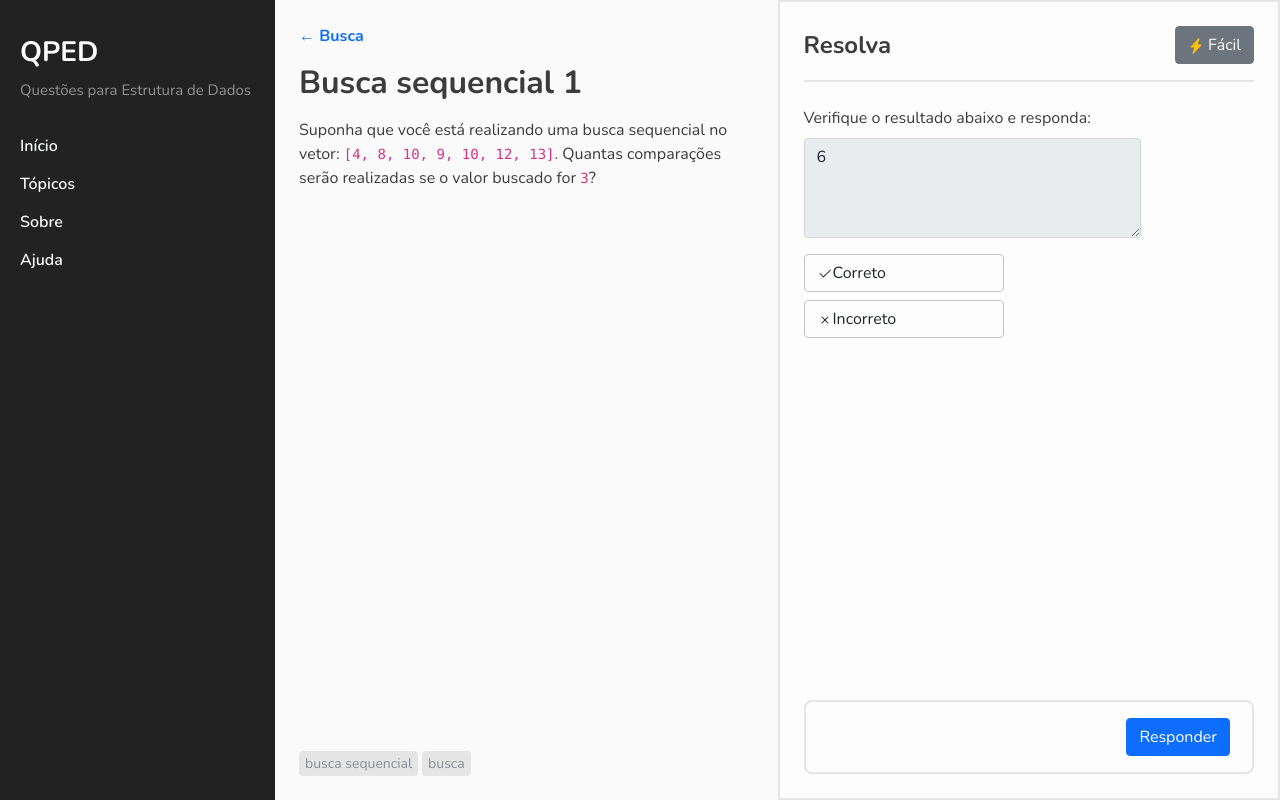
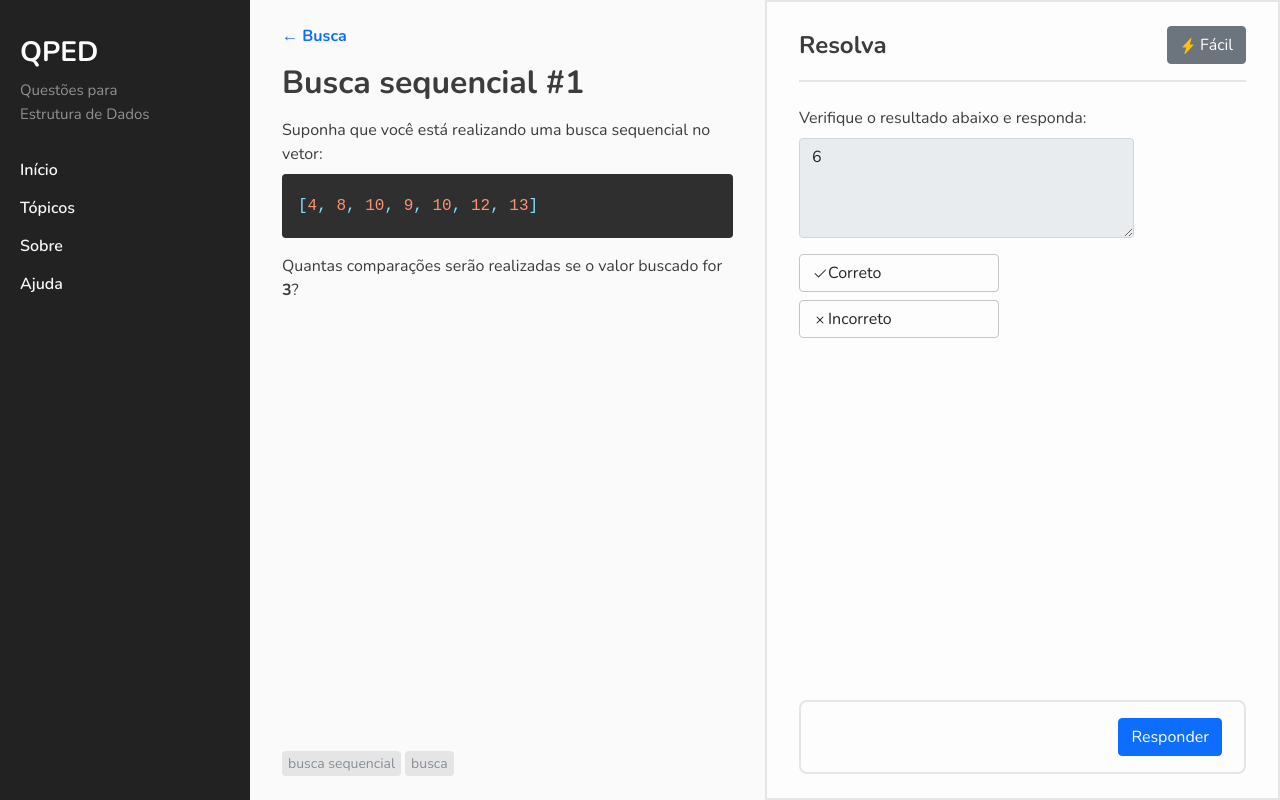
Before and after one commit to utfpr-qped/qped, a React (Create React App) app: page /topics/busca/busca-1 in a window 1280 px wide. Built offline with nearby package versions, Linux system fonts and the light colour scheme; the HTML template or start-up script is replaced by a standard one.

Commit message:
chore: add syntax highlighting for code blocks

```diff
--- a/package.json
+++ b/package.json
@@ -6,6 +6,7 @@
     "@testing-library/jest-dom": "^5.11.4",
     "@testing-library/react": "^11.1.0",
     "@testing-library/user-event": "^12.1.10",
+    "@types/react-syntax-highlighter": "^13.5.1",
     "react": "^17.0.2",
     "react-dom": "^17.0.2",
     "react-markdown": "^6.0.2",
@@ -13,6 +14,7 @@
     "react-router-dom": "^5.2.0",
     "react-scripts": "4.0.3",
     "react-search-autocomplete": "^5.2.2",
+    "react-syntax-highlighter": "^15.4.3",
     "web-vitals": "^1.0.1"
   },
   "scripts": {
--- a/src/components/Navbar/index.css
+++ b/src/components/Navbar/index.css
@@ -1,6 +1,6 @@
 .sidenav {
   height: 100%;
-  width: 275px;
+  width: 250px;
   position: fixed;
   z-index: 1;
   top: 0;
--- a/src/components/Navbar/index.js
+++ b/src/components/Navbar/index.js
@@ -6,7 +6,7 @@ const Navbar = () => {
     <nav className="sidenav">
       <div className="brand">
         <div className="h3">QPED</div>
-        <span>Questões para Estrutura de Dados</span>
+        <span>Questões para <br/>Estrutura de Dados</span>
       </div>
 
       <div className="nav-menu">
--- a/src/index.css
+++ b/src/index.css
@@ -34,5 +34,5 @@ a { text-decoration: none; }
 /* Page content */
 main {
   height: 100%;
-  margin-left: 275px;
+  margin-left: 250px;
 }
--- a/src/utils/questions.js
+++ b/src/utils/questions.js
@@ -15,10 +15,12 @@ export const questions = {
   busca: [
     {
       id: 'busca-1',
-      title: 'Busca sequencial 1',
-      text: `Suponha que você está realizando uma busca sequencial no vetor: \`[{vet=3:13:+{6:11}}]\`.
-Quantas comparações serão realizadas se o valor buscado for \`{valor=3:13}\`?
-      `,
+      title: 'Busca sequencial #1',
+      text: `
+Suponha que você está realizando uma busca sequencial no vetor: \`[{vet=3:13:+{6:11}}]\`
+
+Quantas comparações serão realizadas se o valor buscado for **{valor=3:13}**?
+      }`,
       answer: function (values) {
         const { vet, valor } = values
         let answer = []// resposta a ser retornada
@@ -39,10 +41,10 @@ Quantas comparações serão realizadas se o valor buscado for \`{valor=3:13}\`?
     },
     {
       id: 'busca-2',
-      title: 'Busca sequencial 2',
-      text: `Considere o método de busca sequencial em um vetor contendo os elementos: **\`[{vet=2:23:+{5:10}}]\`**.
+      title: 'Busca sequencial #2',
+      text: `Considere o método de busca sequencial em um vetor contendo os elementos: \`[{vet=2:23:+{5:10}}]\`
 
-Qual deve ser o retorno da busca quando o usuário pesquisar pelo item **\`{valor=2:23}\`**?
+Qual deve ser o retorno da busca quando o usuário pesquisar pelo item **{valor=2:23}**?
       `,
       // Retorna o index do primeiro valor encontrado e retorna -1 se não for encontrado.
       answer: function (values) {
@@ -67,8 +69,10 @@ Qual deve ser o retorno da busca quando o usuário pesquisar pelo item **\`{valo
       id: 'busca-3',
       title: 'Busca sequencial otimizada',
       text: `
-Suponha que seja feita uma busca sequencial otimizada no vetor \`[{vet=1:10:{5:10}}]\` que deve ser ordenado antes da busca.
-
+Suponha que seja feita uma busca sequencial otimizada no vetor a seguir, o qual deve ser ordenado antes da busca.
+\`\`\`
+[{vet=1:10:{5:10}}]
+\`\`\`
 Quantas comparações serão realizadas se o valor a ser buscado for **{valor=1:10}**?
     `,
       answer: function (values) {
@@ -117,21 +121,23 @@ Quantas comparações serão realizadas se o valor a ser buscado for **{valor=1:
   pilha: [
     {
       id: 'pilha-1',
-      title: 'Simulaçao com Pilhas #1',
+      title: 'Simulaçao com Pilhas',
       text: `
-Considerando a função a seguir que recebe um número como argumento e utiliza a pilha S para processá-lo, o que será impresso quando \`fun({n=5:10})\` for chamado?
+Considerando a função a seguir que recebe um número como argumento e utiliza a pilha S para processá-lo.
+
+O que será impresso quando **fun({n=5:10})** for chamado?
 \`\`\`
 void fun(int n) {
   stack S;
   while (n > 1) {
     push(&S, n%2);
     n = n/2;
-  }
+  \\}
   while (!isEmpty(&S))
     printf("%d ", pop(&S));
-}
+\\}
 \`\`\`
-      `,
+`,
       answer: function (values) {
         let { n } = values
         let stack = []
@@ -151,7 +157,7 @@ void fun(int n) {
       },
       subject: 'Pilha',
       level: 1,
-      tags: ['pilha']
+      tags: ['pilha', 'simulação']
     }
   ],
   // ! Subject: Queue
@@ -159,7 +165,7 @@ void fun(int n) {
     {
       id: 'fila-1',
       title: 'Ordem de remoção em uma fila',
-      text: `Se os elementos **[{vet=1:10:{3:6}}]** são adicionados a uma fila e são depois removidos da fila, em qual ordem eles serão removidos?`,
+      text: `Se os elementos abaixo são adicionados a uma fila e são depois removidos da fila, em qual ordem eles serão removidos? \`[{vet=1:10:{3:6}}]\``,
       answer: function (values) {
         const { vet } = values
         let inputArr = [...vet]// copiar o vetor
--- a/src/view/ViewQuestion/index.css
+++ b/src/view/ViewQuestion/index.css
@@ -12,7 +12,7 @@
   flex-direction: column;
   justify-content: space-between;
 
-  padding: 24px;
+  padding: 24px 32px;
   padding-top: 24px;
   background-color: rgb(250, 250, 250);
 }
@@ -27,6 +27,16 @@
   border-radius: 4px;
 }
 
+/* Code block */
+pre {
+  border-radius: 4px;
+}
+
+/* React Markdown creates another pre tag inside the existing pre tag */
+pre > pre {
+  padding-bottom: 0px !important;
+}
+
 /* ! AREA RESOLUTION */
 .Resolution {
   min-height: 90vh;
@@ -34,7 +44,7 @@
   flex-direction: column;
   justify-content: space-between;
 
-  padding: 24px;
+  padding: 24px 32px;
   border: var(--mainBorder);
 }
 
--- a/src/view/ViewQuestion/index.js
+++ b/src/view/ViewQuestion/index.js
@@ -1,6 +1,8 @@
 import React, { useState, useEffect } from "react";
 import { Link } from "react-router-dom";
 import ReactMarkdown from "react-markdown";
+import { Prism as SyntaxHighlighter } from "react-syntax-highlighter";
+import { materialDark } from "react-syntax-highlighter/dist/cjs/styles/prism";
 // Components
 import InputType from "../../components/InputType";
 import { Default, Answered } from "../../components/QuestionActions";
@@ -115,7 +117,23 @@ const ViewQuestion = ({ match }) => {
             </div>
 
             {/* Question text in markdown */}
-            <ReactMarkdown children={question.text} />
+            <ReactMarkdown
+              components={{
+                code({ className, children }) {
+                  // Removing "language-" because React-Markdown already added "language-"
+                  // const language = className.replace("language-", "");
+                  return (
+                    <SyntaxHighlighter
+                      style={materialDark}
+                      language={'c'}
+                      children={children[0]}
+                    />
+                  );
+                },
+              }}
+            >
+              {question.text}
+            </ReactMarkdown>
           </div>
 
           <div className="tags mb-6">
@@ -178,7 +196,7 @@ const ViewQuestion = ({ match }) => {
                 }
 
                 <div className="ps-1">
-                  <div className="btn btn-secondary" onClick={() => {setShowLevel(!showLevel)}}>
+                  <div className="btn btn-secondary" onClick={() => { setShowLevel(!showLevel) }}>
                     <span className="text-warning pe-1">
                       <svg xmlns="http://www.w3.org/2000/svg" width="16" height="16" fill="currentColor" className="bi bi-lightning-charge-fill" viewBox="0 0 16 16">
                         <path d="M11.251.068a.5.5 0 0 1 .227.58L9.677 6.5H13a.5.5 0 0 1 .364.843l-8 8.5a.5.5 0 0 1-.842-.49L6.323 9.5H3a.5.5 0 0 1-.364-.843l8-8.5a.5.5 0 0 1 .615-.09z" />
```
Also changed, not shown: 2 other files (tests, documents, lock files or other folders).
